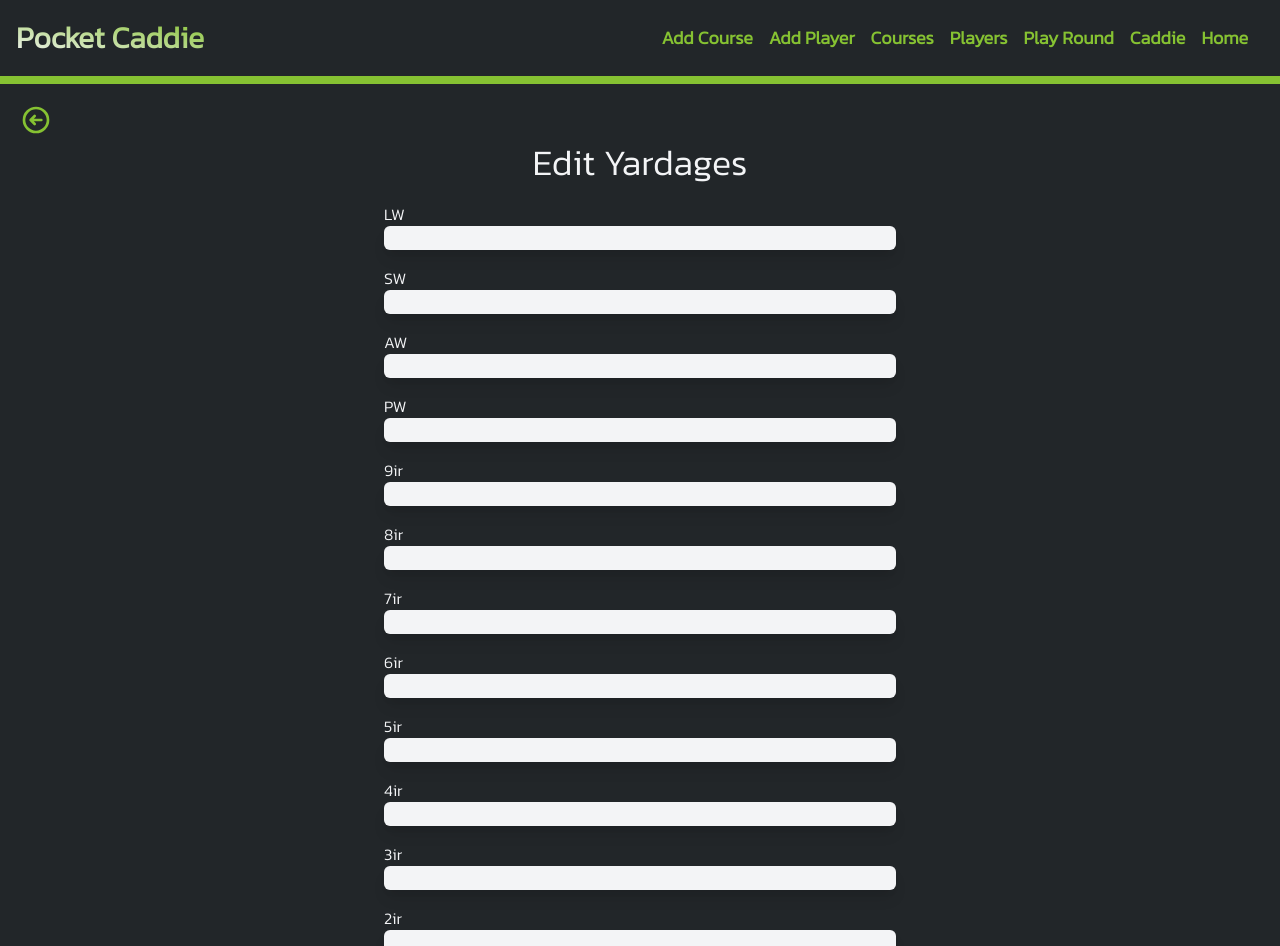
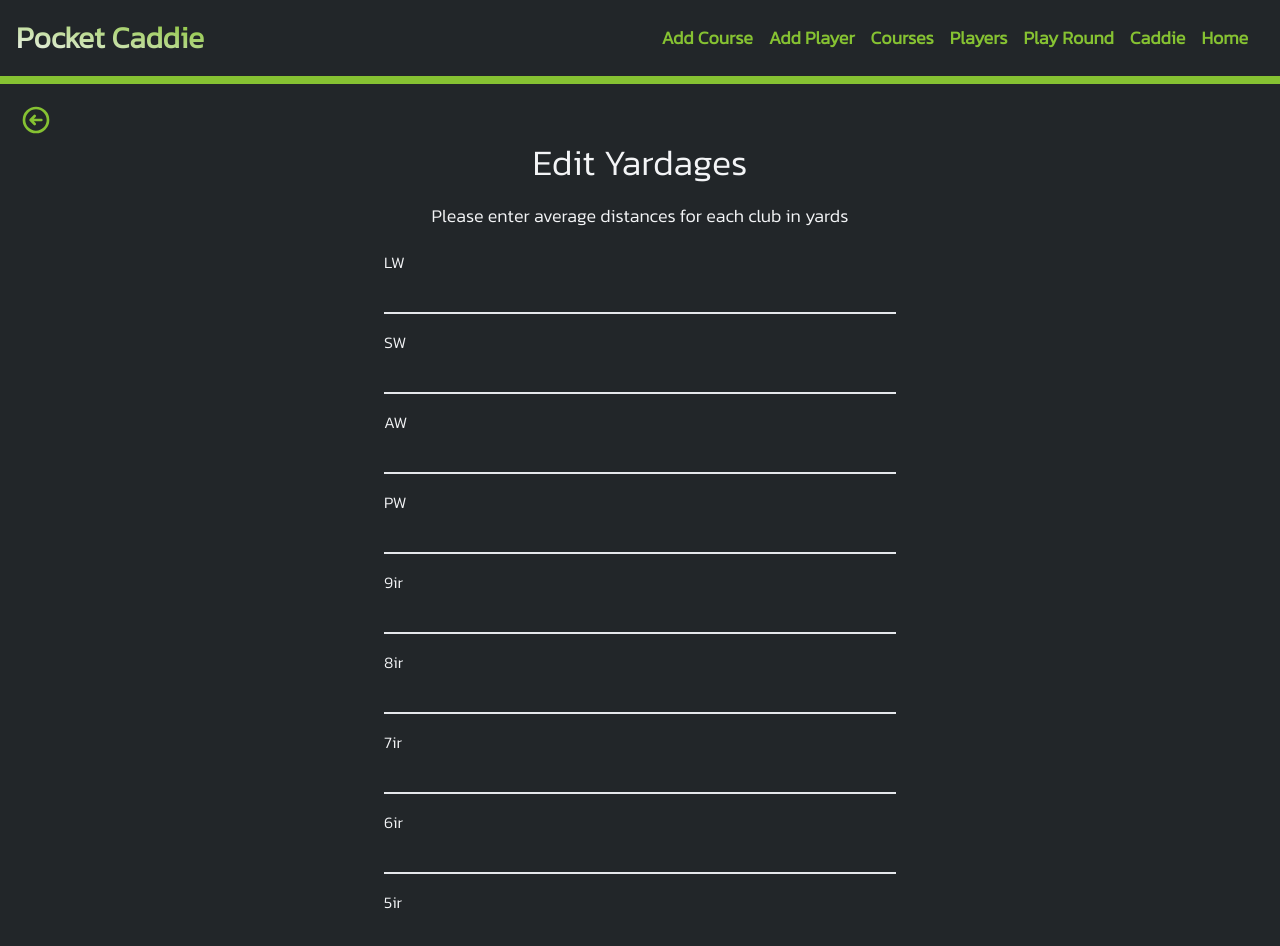
Before and after one commit to jason-moritz/pocket-caddie, a React (Create React App) app in the folder client/: page /players/1/yardages in a window 1280 px wide. Shown: the top 946 px of the page. Built offline with nearby package versions, Linux system fonts and the light colour scheme; no server answers.

Commit message:
fixed bug with dropdown menus to relay error if no value is chosen

```diff
--- a/client/src/components/DropDownMenu.jsx
+++ b/client/src/components/DropDownMenu.jsx
@@ -17,7 +17,7 @@ export default function DropDownMenuCaddie(props) {
 
     const twoCalls = (e) => {
         setID(e.target.value);
-        setToggle(0)
+        setToggle(0);
     }
 
 
--- a/client/src/components/EditYardages.jsx
+++ b/client/src/components/EditYardages.jsx
@@ -82,8 +82,9 @@ export default function EditYardages() {
     return (
         <div>
             <ButtonBack />
-            <div>
+            <div className="text-gray-100">
                 <h2 className="text-center mb-5 text-4xl text-gray-100">Edit Yardages</h2>
+                <div className="text-lg text-center">Please enter average distances for each club in yards</div>
                 <FormYardages
                     lw={lw}
                     setLw={setLw}
--- a/client/src/forms/FormPlayer.jsx
+++ b/client/src/forms/FormPlayer.jsx
@@ -32,7 +32,8 @@ export default function PlayerForm(props) {
                         <input className="input" value={playerName} onChange={twoCalls} />
                         {toggle > 0 ? <p className="text-sm text-red-500">Please enter a player name</p> : null}
 
-                        <label>Handicap</label>
+                        <label>Handicap (Please enter a number)</label>
+                        <a className="block text-sm text-center text-green-lt" rel="noreferrer" target="_blank" href="https://www.usga.org/course-handicap-calculator.html">Click here to learn more about golf handicaps</a>
                         <input className="input" type="number" value={handicap} onChange={e => setHandicap(e.target.value)} />
 
 
--- a/client/src/forms/FormRound.jsx
+++ b/client/src/forms/FormRound.jsx
@@ -1,63 +1,64 @@
 export default function FormScorecard(props) {
-    const { h1, setH1, h2, setH2, h3, setH3, h4, setH4, h5, setH5, h6, setH6, h7, setH7, h8, setH8, h9, setH9, h10, setH10, h11, setH11, h12, setH12, h13, setH13, h14, setH14, h15, setH15, h16, setH16, h17, setH17, h18, setH18, title, handleSubmit } = props;
+    const { handleToggle, playerID, courseName, h1, setH1, h2, setH2, h3, setH3, h4, setH4, h5, setH5, h6, setH6, h7, setH7, h8, setH8, h9, setH9, h10, setH10, h11, setH11, h12, setH12, h13, setH13, h14, setH14, h15, setH15, h16, setH16, h17, setH17, h18, setH18, title, handleSubmit } = props;
 
     return (
-        <form className="text-gray-100 w-screen mt-5" onSubmit={handleSubmit}>
+        <form className="text-gray-100 w-screen mt-5" onSubmit={playerID !== "" && courseName !== "" ? handleSubmit : handleToggle}>
             <div className="flex justify-center flex-col items-center">
                 <div className="w-3/4 max-w-lg text-center flex flex-col items-center">
+                <div className="text-lg mb-4 text-center">Please enter a score from 1 - 10 (give up after 10 strokes)</div>
                     <div className="md:flex md:flex-row">
                         <div>
                             <label>Hole 1</label>
                             <div className="w-20 h-20 flex text-3xl mb-4">
-                                <input className="w-full h-full text-center shadow-lg appearance-none rounded-md mb-4  text-gray-md bg-gray-100 focus:outline-none focus:shadow-outline" value={h1} onChange={e => setH1(e.target.value)} />
+                                <input className="round" type="number" value={h1} onChange={e => setH1(e.target.value)} />
                             </div>
                         </div>
                         <div>
                             <label>Hole 2</label>
                             <div className="w-20 h-20 flex text-3xl mb-4">
-                                <input className="w-full h-full text-center shadow-lg appearance-none rounded-md mb-4  text-gray-md bg-gray-100 focus:outline-none focus:shadow-outline"  value={h2} onChange={e => setH2(e.target.value)} />
+                                <input className="round" type="number"  value={h2} onChange={e => setH2(e.target.value)} />
                             </div>
                         </div>
                         <div>
                             <label>Hole 3</label>
                             <div className="w-20 h-20 flex text-3xl mb-4">
-                                <input className="w-full h-full text-center shadow-lg appearance-none rounded-md mb-4  text-gray-md bg-gray-100     focus:outline-none focus:shadow-outline" value={h3} onChange={e => setH3(e.target.value)} />
+                                <input className="round" type="number" value={h3} onChange={e => setH3(e.target.value)} />
                             </div>
                         </div>
                         <div>
                             <label>Hole 4</label>
                             <div className="w-20 h-20 flex text-3xl mb-4">
-                                <input className="w-full h-full text-center shadow-lg appearance-none rounded-md mb-4  text-gray-md bg-gray-100 focus:outline-none focus:shadow-outline" value={h4} onChange={e => setH4(e.target.value)} />
+                                <input className="round" type="number" value={h4} onChange={e => setH4(e.target.value)} />
                             </div>
                         </div>
                         <div>
                             <label>Hole 5</label>
                             <div className="w-20 h-20 flex text-3xl mb-4">
-                                <input className="w-full h-full text-center shadow-lg appearance-none rounded-md mb-4  text-gray-md bg-gray-100 focus:outline-none focus:shadow-outline" value={h5} onChange={e => setH5(e.target.value)} />
+                                <input className="round" type="number" value={h5} onChange={e => setH5(e.target.value)} />
                             </div>
                         </div>
                         <div>
                             <label>Hole 6</label>
                             <div className="w-20 h-20 flex text-3xl mb-4">
-                                <input className="w-full h-full text-center shadow-lg appearance-none rounded-md mb-4  text-gray-md bg-gray-100 focus:outline-none focus:shadow-outline" value={h6} onChange={e => setH6(e.target.value)} />
+                                <input className="round" type="number" value={h6} onChange={e => setH6(e.target.value)} />
                             </div>
                         </div>
                         <div>
                             <label>Hole 7</label>
                             <div className="w-20 h-20 flex text-3xl mb-4">
-                                <input className="w-full h-full text-center shadow-lg appearance-none rounded-md mb-4  text-gray-md bg-gray-100 focus:outline-none focus:shadow-outline" value={h7} onChange={e => setH7(e.target.value)} />
+                                <input className="round" type="number" value={h7} onChange={e => setH7(e.target.value)} />
                             </div>
                         </div>
                         <div>
                             <label>Hole 8</label>
                             <div className="w-20 h-20 flex text-3xl mb-4">
-                                <input className="w-full h-full text-center shadow-lg appearance-none rounded-md mb-4  text-gray-md bg-gray-100 focus:outline-none focus:shadow-outline" value={h8} onChange={e => setH8(e.target.value)} />
+                                <input className="round" type="number" value={h8} onChange={e => setH8(e.target.value)} />
                             </div>
                         </div>
                         <div>
                             <label>Hole 9</label>
                             <div className="w-20 h-20 flex text-3xl mb-4">
-                                <input className="w-full h-full text-center shadow-lg appearance-none rounded-md mb-4  text-gray-md bg-gray-100 focus:outline-none focus:shadow-outline" value={h9} onChange={e => setH9(e.target.value)} />
+                                <input className="round" type="number" value={h9} onChange={e => setH9(e.target.value)} />
                             </div>
                         </div>
                         </div>
@@ -65,55 +66,55 @@ export default function FormScorecard(props) {
                         <div>
                             <label>Hole 10</label>
                             <div className="w-20 h-20 flex text-3xl mb-4">
-                                <input className="w-full h-full text-center shadow-lg appearance-none rounded-md mb-4  text-gray-md bg-gray-100 focus:outline-none focus:shadow-outline" value={h10} onChange={e => setH10(e.target.value)} />
+                                <input className="round" type="number" value={h10} onChange={e => setH10(e.target.value)} />
                             </div>
                         </div>
                         <div>
                             <label>Hole 11</label>
                             <div className="w-20 h-20 flex text-3xl mb-4">
-                                <input className="w-full h-full text-center shadow-lg appearance-none rounded-md mb-4  text-gray-md bg-gray-100 focus:outline-none focus:shadow-outline" value={h11} onChange={e => setH11(e.target.value)} />
+                                <input className="round" type="number" value={h11} onChange={e => setH11(e.target.value)} />
                             </div>
                         </div>
                         <div>
                             <label>Hole 12</label>
                             <div className="w-20 h-20 flex text-3xl mb-4">
-                                <input className="w-full h-full text-center shadow-lg appearance-none rounded-md mb-4  text-gray-md bg-gray-100 focus:outline-none focus:shadow-outline" value={h12} onChange={e => setH12(e.target.value)} />
+                                <input className="round" type="number" value={h12} onChange={e => setH12(e.target.value)} />
                             </div>
                         </div>
                         <div>
                             <label>Hole 13</label>
                             <div className="w-20 h-20 flex text-3xl mb-4">
-                                <input className="w-full h-full text-center shadow-lg appearance-none rounded-md mb-4  text-gray-md bg-gray-100 focus:outline-none focus:shadow-outline" value={h13} onChange={e => setH13(e.target.value)} />
+                                <input className="round" type="number" value={h13} onChange={e => setH13(e.target.value)} />
                             </div>
                         </div>
                         <div>
                             <label>Hole 14</label>
                             <div className="w-20 h-20 flex text-3xl mb-4">
-                                <input className="w-full h-full text-center shadow-lg appearance-none rounded-md mb-4  text-gray-md bg-gray-100 focus:outline-none focus:shadow-outline" value={h14} onChange={e => setH14(e.target.value)} />
+                                <input className="round" type="number" value={h14} onChange={e => setH14(e.target.value)} />
                             </div>
                         </div>
                         <div>
                             <label>Hole 15</label>
                             <div className="w-20 h-20 flex text-3xl mb-4">
-                                <input className="w-full h-full text-center shadow-lg appearance-none rounded-md mb-4  text-gray-md bg-gray-100 focus:outline-none focus:shadow-outline" value={h15} onChange={e => setH15(e.target.value)} />
+                                <input className="round" type="number" value={h15} onChange={e => setH15(e.target.value)} />
                             </div>
                         </div>
                         <div>
                             <label>Hole 16</label>
                             <div className="w-20 h-20 flex text-3xl mb-4">
-                                <input className="w-full h-full text-center shadow-lg appearance-none rounded-md mb-4  text-gray-md bg-gray-100 focus:outline-none focus:shadow-outline" value={h16} onChange={e => setH16(e.target.value)} />
+                                <input className="round" type="number" value={h16} onChange={e => setH16(e.target.value)} />
                             </div>
                         </div>
                         <div>
                             <label>Hole 17</label>
                             <div className="w-20 h-20 flex text-3xl mb-4">
-                                <input className="w-full h-full text-center shadow-lg appearance-none rounded-md mb-4  text-gray-md bg-gray-100 focus:outline-none focus:shadow-outline" value={h17} onChange={e => setH17(e.target.value)} />
+                                <input className="round" type="number" value={h17} onChange={e => setH17(e.target.value)} />
                             </div>
                         </div>
                         <div>
                             <label>Hole 18</label>
                             <div className="w-20 h-20 flex text-3xl mb-4">
-                                <input className="w-full h-full text-center shadow-lg appearance-none rounded-md mb-4  text-gray-md bg-gray-100 focus:outline-none focus:shadow-outline" value={h18} onChange={e => setH18(e.target.value)} />
+                                <input className="round" type="number" value={h18} onChange={e => setH18(e.target.value)} />
                             </div>
                         </div>
                     </div>
--- a/client/src/forms/FormYardages.jsx
+++ b/client/src/forms/FormYardages.jsx
@@ -6,37 +6,37 @@ export default function FormYardages(props) {
             <div className="flex justify-center">
                 <div className="w-3/4 max-w-lg">
                     <label>LW</label>
-                    <input className="block shadow-lg appearance-none rounded-md mb-4  text-gray-md bg-gray-100 w-full leading-6 focus:outline-none focus:shadow-outline" value={lw} onChange={e => setLw(e.target.value)} />
+                    <input className="input" type="number" value={lw} onChange={e => setLw(e.target.value)} />
                     <label>SW</label>
-                    <input className="block shadow-lg appearance-none rounded-md mb-4  text-gray-md bg-gray-100 w-full leading-6 focus:outline-none focus:shadow-outline" value={sw} onChange={e => setSw(e.target.value)} />
+                    <input className="input" type="number" value={sw} onChange={e => setSw(e.target.value)} />
                     <label>AW</label>
-                    <input className="block shadow-lg appearance-none rounded-md mb-4  text-gray-md bg-gray-100 w-full leading-6 focus:outline-none focus:shadow-outline" value={aw} onChange={e => setAw(e.target.value)} />
+                    <input className="input" type="number" value={aw} onChange={e => setAw(e.target.value)} />
                     <label>PW</label>
-                    <input className="block shadow-lg appearance-none rounded-md mb-4  text-gray-md bg-gray-100 w-full leading-6 focus:outline-none focus:shadow-outline" value={pw} onChange={e => setPw(e.target.value)} />
+                    <input className="input" type="number" value={pw} onChange={e => setPw(e.target.value)} />
                     <label>9ir</label>
-                    <input className="block shadow-lg appearance-none rounded-md mb-4  text-gray-md bg-gray-100 w-full leading-6 focus:outline-none focus:shadow-outline" value={nineir} onChange={e => setNineir(e.target.value)} />
+                    <input className="input" type="number" value={nineir} onChange={e => setNineir(e.target.value)} />
                     <label>8ir</label>
-                    <input className="block shadow-lg appearance-none rounded-md mb-4  text-gray-md bg-gray-100 w-full leading-6 focus:outline-none focus:shadow-outline" value={eightir} onChange={e => setEightir(e.target.value)} />
+                    <input className="input" type="number" value={eightir} onChange={e => setEightir(e.target.value)} />
                     <label>7ir</label>
-                    <input className="block shadow-lg appearance-none rounded-md mb-4  text-gray-md bg-gray-100 w-full leading-6 focus:outline-none focus:shadow-outline" value={sevenir} onChange={e => setSevenir(e.target.value)} />
+                    <input className="input" type="number" value={sevenir} onChange={e => setSevenir(e.target.value)} />
                     <label>6ir</label>
-                    <input className="block shadow-lg appearance-none rounded-md mb-4  text-gray-md bg-gray-100 w-full leading-6 focus:outline-none focus:shadow-outline" value={sixir} onChange={e => setSixir(e.target.value)} />
+                    <input className="input" type="number" value={sixir} onChange={e => setSixir(e.target.value)} />
                     <label>5ir</label>
-                    <input className="block shadow-lg appearance-none rounded-md mb-4  text-gray-md bg-gray-100 w-full leading-6 focus:outline-none focus:shadow-outline" value={fiveir} onChange={e => setFiveir(e.target.value)} />
+                    <input className="input" type="number" value={fiveir} onChange={e => setFiveir(e.target.value)} />
                     <label>4ir</label>
-                    <input className="block shadow-lg appearance-none rounded-md mb-4  text-gray-md bg-gray-100 w-full leading-6 focus:outline-none focus:shadow-outline" value={fourir} onChange={e => setFourir(e.target.value)} />
+                    <input className="input" type="number" value={fourir} onChange={e => setFourir(e.target.value)} />
                     <label>3ir</label>
-                    <input className="block shadow-lg appearance-none rounded-md mb-4  text-gray-md bg-gray-100 w-full leading-6 focus:outline-none focus:shadow-outline" value={threeir} onChange={e => setThreeir(e.target.value)} />
+                    <input className="input" type="number" value={threeir} onChange={e => setThreeir(e.target.value)} />
                     <label>2ir</label>
-                    <input className="block shadow-lg appearance-none rounded-md mb-4  text-gray-md bg-gray-100 w-full leading-6 focus:outline-none focus:shadow-outline" value={twoir} onChange={e => setTwoir(e.target.value)} />
+                    <input className="input" type="number" value={twoir} onChange={e => setTwoir(e.target.value)} />
                     <label>Hybrid</label>
-                    <input className="block shadow-lg appearance-none rounded-md mb-4  text-gray-md bg-gray-100 w-full leading-6 focus:outline-none focus:shadow-outline" value={hybrid} onChange={e => setHybrid(e.target.value)} />
+                    <input className="input" type="number" value={hybrid} onChange={e => setHybrid(e.target.value)} />
                     <label>5wd</label>
-                    <input className="block shadow-lg appearance-none rounded-md mb-4  text-gray-md bg-gray-100 w-full leading-6 focus:outline-none focus:shadow-outline" value={fivewd} onChange={e => setFivewd(e.target.value)} />
+                    <input className="input" type="number" value={fivewd} onChange={e => setFivewd(e.target.value)} />
                     <label>3wd</label>
-                    <input className="block shadow-lg appearance-none rounded-md mb-4  text-gray-md bg-gray-100 w-full leading-6 focus:outline-none focus:shadow-outline" value={threewd} onChange={e => setThreewd(e.target.value)} />
+                    <input className="input" type="number" value={threewd} onChange={e => setThreewd(e.target.value)} />
                     <label>Driver</label>
-                    <input className="block shadow-lg appearance-none rounded-md mb-4  text-gray-md bg-gray-100 w-full leading-6 focus:outline-none focus:shadow-outline" value={driver} onChange={e => setDriver(e.target.value)} />
+                    <input className="input" type="number" value={driver} onChange={e => setDriver(e.target.value)} />
                     <div className="flex justify-center">
                         <button className=" hover:text-gray-300 click:text-gray-300">{title}</button>
                     </div>
--- a/client/src/index.css
+++ b/client/src/index.css
@@ -12,13 +12,20 @@ body {
 }
 
 .input::-webkit-outer-spin-button,
-.input::-webkit-inner-spin-button {
+.input::-webkit-inner-spin-button,
+.round::-webkit-outer-spin-button,
+.round::-webkit-inner-spin-button {
     -webkit-appearance: none;
     margin: 0;
 }
 
-.input[type=number] {
+.input[type=number],
+.round[type=number] {
     -moz-appearance: textfield;
+}
+
+.round {
+    @apply w-full h-full text-center shadow-lg appearance-none rounded-md mb-4  text-gray-md bg-gray-100 focus:outline-none
 }
 
 .btn {
```
Also changed, not shown: client/src/components/AddRound.jsx (+25 -5 lines).
